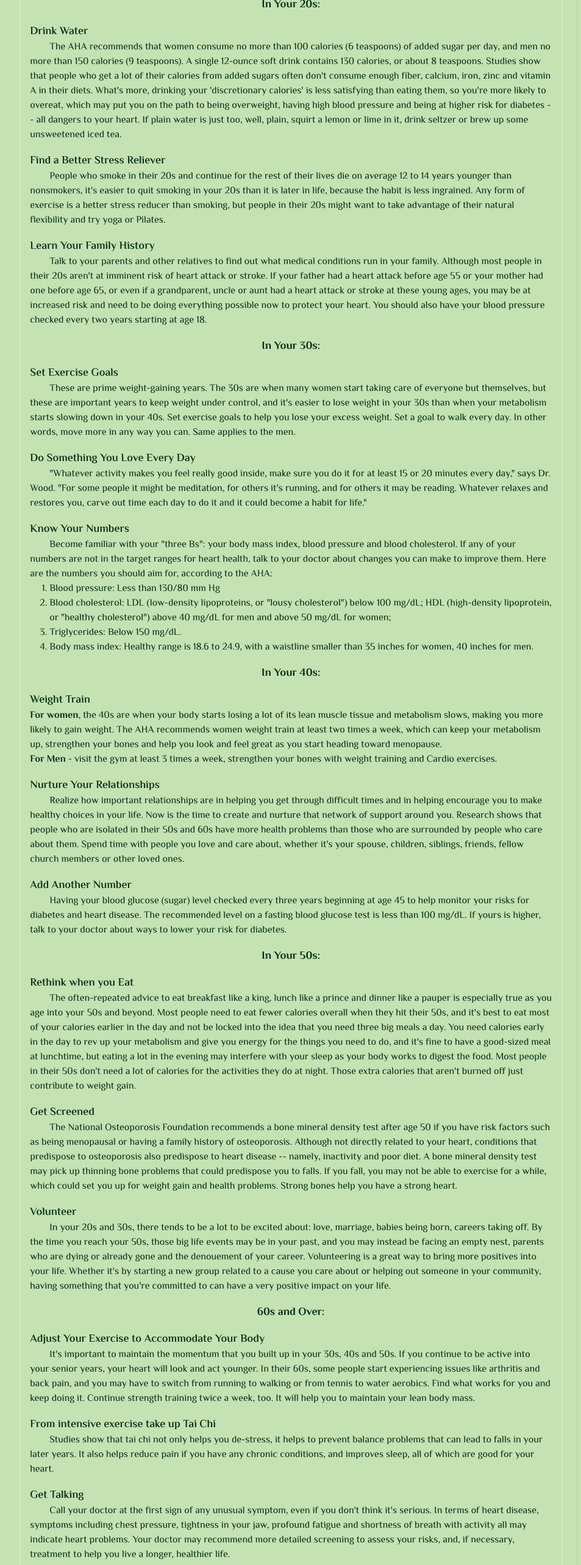
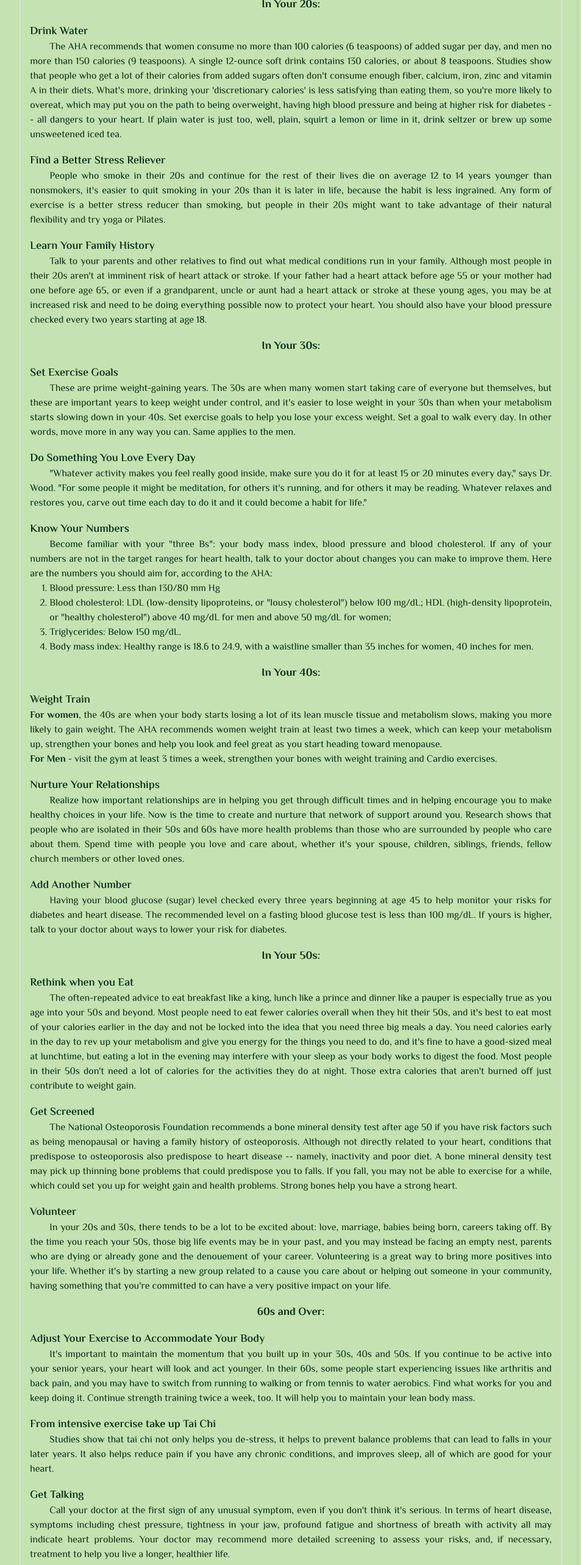
Before and after one commit to pratikdilipshinde/AyurvedicWisdom, a React (Vite) app: page /wellness/health in a window 1280 px wide. Shown: the part 2037-4603 px from the top of the page at 61% size, without its empty margins (286-1239 px from the left). Built offline with nearby package versions, Linux system fonts and the light colour scheme.

Commit message:
Modification Health text justify commit - Upload Ayurvedic Wisdom React website

```diff
--- a/src/pages/Wellness/Health.jsx
+++ b/src/pages/Wellness/Health.jsx
@@ -133,33 +133,33 @@ const Health = () => {
               In Your 20s:
             </h4>
             <h4 className='font-semibold text-lg pt-4'>Drink Water</h4>
-            <h4 className='text-indent-8'>
+            <h4 className='text-indent-8 text-justify'>
               The AHA recommends that women consume no more than 100 calories (6 teaspoons) of added sugar per day, and men no more than 150 calories (9 teaspoons). A single 12-ounce soft drink contains 130 calories, or about 8 teaspoons. Studies show that people who get a lot of their calories from added sugars often don't consume enough fiber, calcium, iron, zinc and vitamin A in their diets. What's more, drinking your 'discretionary calories' is less satisfying than eating them, so you're more likely to overeat, which may put you on the path to being overweight, having high blood pressure and being at higher risk for diabetes -- all dangers to your heart. If plain water is just too, well, plain, squirt a lemon or lime in it, drink seltzer or brew up some unsweetened iced tea.
             </h4>
             <h4 className='font-semibold text-lg pt-4'>Find a Better Stress Reliever</h4>
-            <h4 className='text-indent-8'>
+            <h4 className='text-indent-8 text-justify'>
               People who smoke in their 20s and continue for the rest of their lives die on average 12 to 14 years younger than nonsmokers, it's easier to quit smoking in your 20s than it is later in life, because the habit is less ingrained. Any form of exercise is a better stress reducer than smoking, but people in their 20s might want to take advantage of their natural flexibility and try yoga or Pilates.
             </h4>
             <h4 className='font-semibold text-lg pt-4'>Learn Your Family History</h4>
-            <h4 className='text-indent-8'>
+            <h4 className='text-indent-8 text-justify'>
               Talk to your parents and other relatives to find out what medical conditions run in your family. Although most people in their 20s aren't at imminent risk of heart attack or stroke. If your father had a heart attack before age 55 or your mother had one before age 65, or even if a grandparent, uncle or aunt had a heart attack or stroke at these young ages, you may be at increased risk and need to be doing everything possible now to protect your heart. You should also have your blood pressure checked every two years starting at age 18.
             </h4>
             <h4 className='font-bold text-lg text-center pt-4'>
               In Your 30s:
             </h4>
             <h4 className='font-semibold text-lg pt-4'>Set Exercise Goals</h4>
-            <h4 className='text-indent-8'>
+            <h4 className='text-indent-8 text-justify'>
               These are prime weight-gaining years. The 30s are when many women start taking care of everyone but themselves, but these are important years to keep weight under control, and it's easier to lose weight in your 30s than when your metabolism starts slowing down in your 40s. Set exercise goals to help you lose your excess weight. Set a goal to walk every day. In other words, move more in any way you can. Same applies to the men.
             </h4>
             <h4 className='font-semibold text-lg pt-4'>Do Something You Love Every Day</h4>
-            <h4 className='text-indent-8'>
+            <h4 className='text-indent-8 text-justify'>
               "Whatever activity makes you feel really good inside, make sure you do it for at least 15 or 20 minutes every day," says Dr. Wood. "For some people it might be meditation, for others it's running, and for others it may be reading. Whatever relaxes and restores you, carve out time each day to do it and it could become a habit for life."
             </h4>
             <h4 className='font-semibold text-lg pt-4'>Know Your Numbers</h4>
-            <h4 className='text-indent-8'>
+            <h4 className='text-indent-8 text-justify'>
               Become familiar with your "three Bs": your body mass index, blood pressure and blood cholesterol. If any of your numbers are not in the target ranges for heart health, talk to your doctor about changes you can make to improve them. Here are the numbers you should aim for, according to the AHA:
             </h4>
-            <ol className='list-decimal pl-8'>
+            <ol className='list-decimal pl-8 text-justify'>
               <li>Blood pressure: Less than 130/80 mm Hg</li>
               <li>Blood cholesterol: LDL (low-density lipoproteins, or "lousy cholesterol") below 100 mg/dL; HDL (high-density lipoprotein, or "healthy cholesterol") above 40 mg/dL for men and above 50 mg/dL for women;</li>
               <li>Triglycerides: Below 150 mg/dL.</li>
@@ -169,48 +169,48 @@ const Health = () => {
               In Your 40s:
             </h4>
             <h4 className='font-semibold text-lg pt-4'>Weight Train</h4>
-            <h4>
+            <h4 className='text-justify'>
               <b>For women</b>, the 40s are when your body starts losing a lot of its lean muscle tissue and metabolism slows, making you more likely to gain weight. The AHA recommends women weight train at least two times a week, which can keep your metabolism up, strengthen your bones and help you look and feel great as you start heading toward menopause.
             </h4>
-            <h4>
+            <h4 className='text-justify'>
               <b>For Men</b> - visit the gym at least 3 times a week, strengthen your bones with weight training and Cardio exercises.
             </h4>
             <h4 className='font-semibold text-lg pt-4'>Nurture Your Relationships</h4>
-            <h4 className='text-indent-8'>
+            <h4 className='text-indent-8 text-justify'>
               Realize how important relationships are in helping you get through difficult times and in helping encourage you to make healthy choices in your life. Now is the time to create and nurture that network of support around you. Research shows that people who are isolated in their 50s and 60s have more health problems than those who are surrounded by people who care about them. Spend time with people you love and care about, whether it's your spouse, children, siblings, friends, fellow church members or other loved ones.
             </h4>
             <h4 className='font-semibold text-lg pt-4'>Add Another Number</h4>
-            <h4 className='text-indent-8'>
+            <h4 className='text-indent-8 text-justify'>
               Having your blood glucose (sugar) level checked every three years beginning at age 45 to help monitor your risks for diabetes and heart disease. The recommended level on a fasting blood glucose test is less than 100 mg/dL. If yours is higher, talk to your doctor about ways to lower your risk for diabetes.
             </h4>
             <h4 className='font-bold text-lg text-center pt-4'>
               In Your 50s:
             </h4>
             <h4 className='font-semibold text-lg pt-4'>Rethink when you Eat</h4>
-            <h4 className='text-indent-8'>
+            <h4 className='text-indent-8 text-justify'>
               The often-repeated advice to eat breakfast like a king, lunch like a prince and dinner like a pauper is especially true as you age into your 50s and beyond. Most people need to eat fewer calories overall when they hit their 50s, and it's best to eat most of your calories earlier in the day and not be locked into the idea that you need three big meals a day. You need calories early in the day to rev up your metabolism and give you energy for the things you need to do, and it's fine to have a good-sized meal at lunchtime, but eating a lot in the evening may interfere with your sleep as your body works to digest the food. Most people in their 50s don't need a lot of calories for the activities they do at night. Those extra calories that aren't burned off just contribute to weight gain.
             </h4>
             <h4 className='font-semibold text-lg pt-4'>Get Screened</h4>
-            <h4 className='text-indent-8'>
+            <h4 className='text-indent-8 text-justify'>
               The National Osteoporosis Foundation recommends a bone mineral density test after age 50 if you have risk factors such as being menopausal or having a family history of osteoporosis. Although not directly related to your heart, conditions that predispose to osteoporosis also predispose to heart disease -- namely, inactivity and poor diet. A bone mineral density test may pick up thinning bone problems that could predispose you to falls. If you fall, you may not be able to exercise for a while, which could set you up for weight gain and health problems. Strong bones help you have a strong heart.
             </h4>
             <h4 className='font-semibold text-lg pt-4'>Volunteer</h4>
-            <h4 className='text-indent-8'>
+            <h4 className='text-indent-8 text-justify'>
               In your 20s and 30s, there tends to be a lot to be excited about: love, marriage, babies being born, careers taking off. By the time you reach your 50s, those big life events may be in your past, and you may instead be facing an empty nest, parents who are dying or already gone and the denouement of your career. Volunteering is a great way to bring more positives into your life. Whether it's by starting a new group related to a cause you care about or helping out someone in your community, having something that you're committed to can have a very positive impact on your life.
             </h4>
             <h4 className='font-bold text-lg text-center pt-4'>
               60s and Over:
             </h4>
             <h4 className='font-semibold text-lg pt-4'>Adjust Your Exercise to Accommodate Your Body</h4>
-            <h4 className='text-indent-8'>
+            <h4 className='text-indent-8 text-justify'>
               It's important to maintain the momentum that you built up in your 30s, 40s and 50s. If you continue to be active into your senior years, your heart will look and act younger. In their 60s, some people start experiencing issues like arthritis and back pain, and you may have to switch from running to walking or from tennis to water aerobics. Find what works for you and keep doing it. Continue strength training twice a week, too. It will help you to maintain your lean body mass.
             </h4>
             <h4 className='font-semibold text-lg pt-4'>From intensive exercise take up Tai Chi</h4>
-            <h4 className='text-indent-8'>
+            <h4 className='text-indent-8 text-justify'>
               Studies show that tai chi not only helps you de-stress, it helps to prevent balance problems that can lead to falls in your later years. It also helps reduce pain if you have any chronic conditions, and improves sleep, all of which are good for your heart.
             </h4>
             <h4 className='font-semibold text-lg pt-4'>Get Talking</h4>
-            <h4 className='text-indent-8'>
+            <h4 className='text-indent-8 text-justify'>
               Call your doctor at the first sign of any unusual symptom, even if you don't think it's serious. In terms of heart disease, symptoms including chest pressure, tightness in your jaw, profound fatigue and shortness of breath with activity all may indicate heart problems. Your doctor may recommend more detailed screening to assess your risks, and, if necessary, treatment to help you live a longer, healthier life.
             </h4>
             <h4 className='font-bold text-lg text-center'>20 - 30 - 40 - 50 - or 60 live life to the fullest. Be happy and healthy</h4>
```
